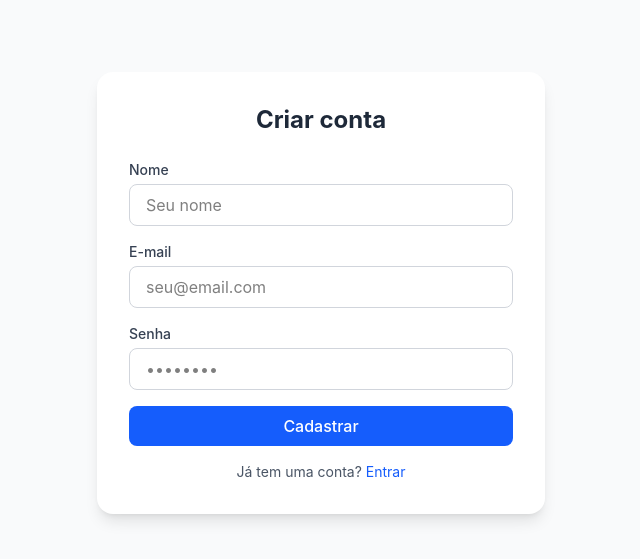
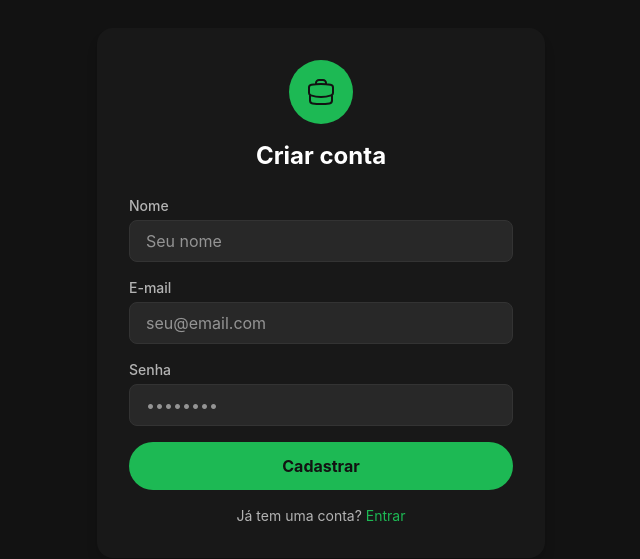
Before and after one commit to diegogrlima/DevApply-frontend, a React (Vite) app: page /register in a window 1280 px wide. Shown: the part 107-666 px from the top of the page, without its empty margins (319-959 px from the left). Built offline with nearby package versions, Linux system fonts and the light colour scheme.

Commit message:
style: apply dark theme with green accent and add job briefcase icon to register page

```diff
--- a/src/pages/Register.tsx
+++ b/src/pages/Register.tsx
@@ -12,15 +12,31 @@ export default function Register() {
   }
 
   return (
-    <div className="min-h-screen flex items-center justify-center bg-gray-50">
-      <div className="w-full max-w-md bg-white rounded-2xl shadow-lg p-8">
-        <h1 className="text-2xl font-bold text-center text-gray-800 mb-6">
-          Criar conta
-        </h1>
+    <div className="min-h-screen flex items-center justify-center bg-[#121212]">
+      <div className="w-full max-w-md bg-[#181818] rounded-2xl shadow-lg p-8">
+        <div className="flex flex-col items-center mb-6">
+          <div className="w-16 h-16 bg-[#1DB954] rounded-full flex items-center justify-center mb-4">
+            <svg
+              xmlns="http://www.w3.org/2000/svg"
+              fill="none"
+              viewBox="0 0 24 24"
+              strokeWidth={1.5}
+              stroke="#121212"
+              className="w-8 h-8"
+            >
+              <path
+                strokeLinecap="round"
+                strokeLinejoin="round"
+                d="M20.25 14.15v4.25c0 1.094-.787 2.036-1.872 2.18-2.087.277-4.216.42-6.378.42s-4.291-.143-6.378-.42c-1.085-.144-1.872-1.086-1.872-2.18v-4.25m16.5 0a2.18 2.18 0 0 0 .75-1.661V8.706c0-1.081-.768-2.015-1.837-2.175a48.114 48.114 0 0 0-3.413-.387m4.5 8.006c-.194.165-.42.295-.673.38A23.978 23.978 0 0 1 12 15.75c-2.648 0-5.195-.429-7.577-1.22a2.016 2.016 0 0 1-.673-.38m0 0A2.18 2.18 0 0 1 3 12.489V8.706c0-1.081.768-2.015 1.837-2.175a48.111 48.111 0 0 1 3.413-.387m7.5 0V5.25A2.25 2.25 0 0 0 13.5 3h-3a2.25 2.25 0 0 0-2.25 2.25v.894m7.5 0a48.667 48.667 0 0 0-7.5 0"
+              />
+            </svg>
+          </div>
+          <h1 className="text-2xl font-bold text-white">Criar conta</h1>
+        </div>
 
         <form onSubmit={handleSubmit} className="space-y-4">
           <div>
-            <label htmlFor="name" className="block text-sm font-medium text-gray-700 mb-1">
+            <label htmlFor="name" className="block text-sm font-medium text-[#B3B3B3] mb-1">
               Nome
             </label>
             <input
@@ -29,13 +45,13 @@ export default function Register() {
               value={name}
               onChange={(e) => setName(e.target.value)}
               required
-              className="w-full px-4 py-2 border border-gray-300 rounded-lg focus:outline-none focus:ring-2 focus:ring-blue-500"
+              className="w-full px-4 py-2 bg-[#282828] border border-[#333] text-white rounded-lg focus:outline-none focus:ring-2 focus:ring-[#1DB954]"
               placeholder="Seu nome"
             />
           </div>
 
           <div>
-            <label htmlFor="email" className="block text-sm font-medium text-gray-700 mb-1">
+            <label htmlFor="email" className="block text-sm font-medium text-[#B3B3B3] mb-1">
               E-mail
             </label>
             <input
@@ -44,13 +60,13 @@ export default function Register() {
               value={email}
               onChange={(e) => setEmail(e.target.value)}
               required
-              className="w-full px-4 py-2 border border-gray-300 rounded-lg focus:outline-none focus:ring-2 focus:ring-blue-500"
+              className="w-full px-4 py-2 bg-[#282828] border border-[#333] text-white rounded-lg focus:outline-none focus:ring-2 focus:ring-[#1DB954]"
               placeholder="seu@email.com"
             />
           </div>
 
           <div>
-            <label htmlFor="password" className="block text-sm font-medium text-gray-700 mb-1">
+            <label htmlFor="password" className="block text-sm font-medium text-[#B3B3B3] mb-1">
               Senha
             </label>
             <input
@@ -59,22 +75,22 @@ export default function Register() {
               value={password}
               onChange={(e) => setPassword(e.target.value)}
               required
-              className="w-full px-4 py-2 border border-gray-300 rounded-lg focus:outline-none focus:ring-2 focus:ring-blue-500"
+              className="w-full px-4 py-2 bg-[#282828] border border-[#333] text-white rounded-lg focus:outline-none focus:ring-2 focus:ring-[#1DB954]"
               placeholder="••••••••"
             />
           </div>
 
           <button
             type="submit"
-            className="w-full bg-blue-600 text-white py-2 rounded-lg font-medium hover:bg-blue-700 transition-colors"
+            className="w-full bg-[#1DB954] text-[#121212] py-3 rounded-full font-bold hover:bg-[#1ed760] transition-colors"
           >
             Cadastrar
           </button>
         </form>
 
-        <p className="text-center text-sm text-gray-600 mt-4">
+        <p className="text-center text-sm text-[#B3B3B3] mt-4">
           Já tem uma conta?{' '}
-          <Link to="/login" className="text-blue-600 hover:underline">
+          <Link to="/login" className="text-[#1DB954] hover:underline">
             Entrar
           </Link>
         </p>
```
